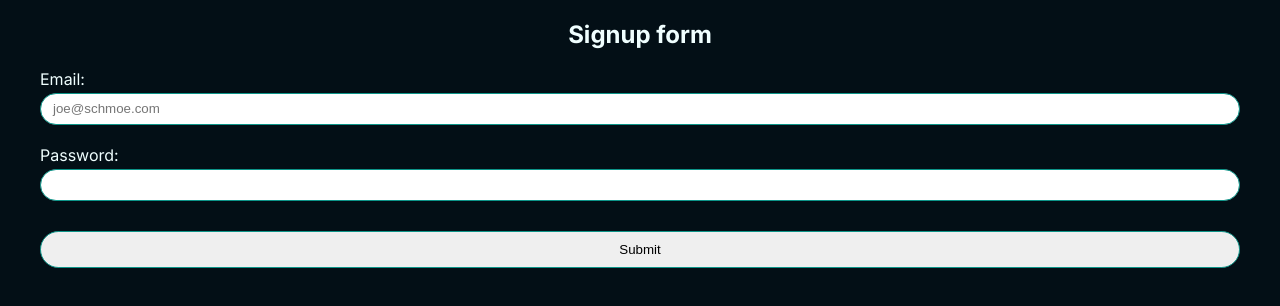
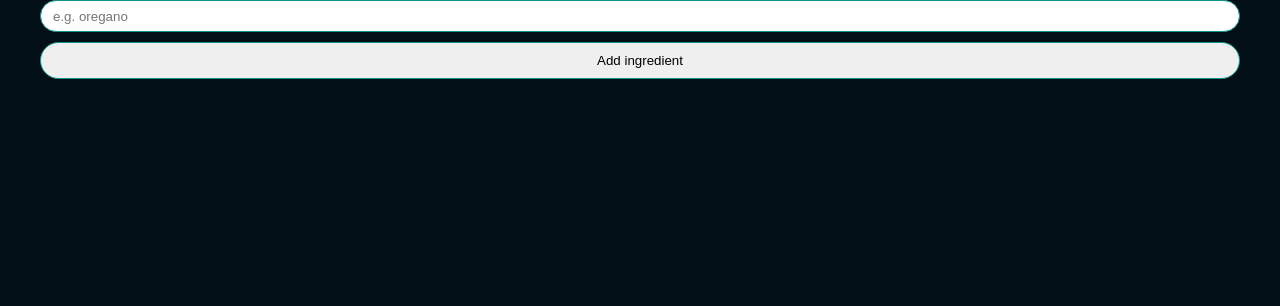
Before and after one commit to KSapalska/Chef_Claude, a React (Vite) app: page / in a window 1280 px wide. Shown: the top 306 px of the page. Built offline with nearby package versions, Linux system fonts and the light colour scheme.

Commit message:
Chef Claude: Refactor form submission (!no action)

```diff
--- a/src/App.jsx
+++ b/src/App.jsx
@@ -150,30 +150,22 @@ export default function App() {
 
  */
 
+/* export default function App() {
+
+  function signUp(formData) {
 
 
-
-
-
-
-
-export default function App() {
-
-  function handleSubmit(event) {
-    event.preventDefault()
-    const formElement = event.currentTarget
-    const formData = new FormData(formElement)
     const email= formData.get("email")
     const password = formData.get("password")
 
     console.log(email, password)
-    formElement.reset()
+
   }
 
   return (
     <section>
       <h1>Signup form</h1>
-      <form onSubmit={handleSubmit} method="post">
+      <form action={signUp}>
         <label htmlFor="email">Email:</label>
         <input id="email" type="email" name="email" placeholder="joe@schmoe.com" />
         <br />
@@ -187,4 +179,42 @@ export default function App() {
       </form>
     </section>
   )
+} */
+
+  import React from "react"
+
+export default function Main() {
+
+    const [ingredients, setIngredients] = React.useState([])
+
+    const ingredientsListItems = ingredients.map(ingredient => (
+        <li key={ingredient}>{ingredient}</li>
+    ))
+
+    function addIngredient(event) {
+         event.preventDefault()
+         const formElements = event.currentTarget
+         const formData = new FormData(formElements)
+
+        const newIngredient = formData.get("ingredient")
+        setIngredients(prevIngredients => [...prevIngredients, newIngredient])
+        formElements.reset()
+    }
+
+    return (
+        <main>
+            <form onSubmit={addIngredient} className="add-ingredient-form">
+                <input
+                    type="text"
+                    placeholder="e.g. oregano"
+                    aria-label="Add ingredient"
+                    name="ingredient"
+                />
+                <button>Add ingredient</button>
+            </form>
+            <ul>
+                {ingredientsListItems}
+            </ul>
+        </main>
+    )
 }
```
